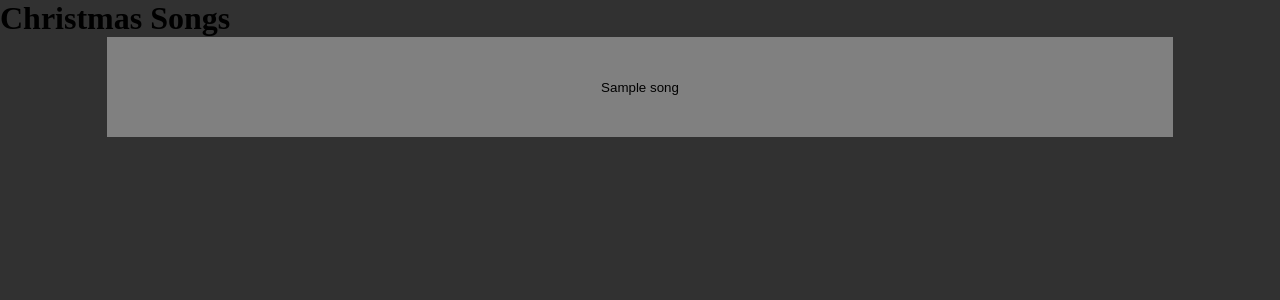
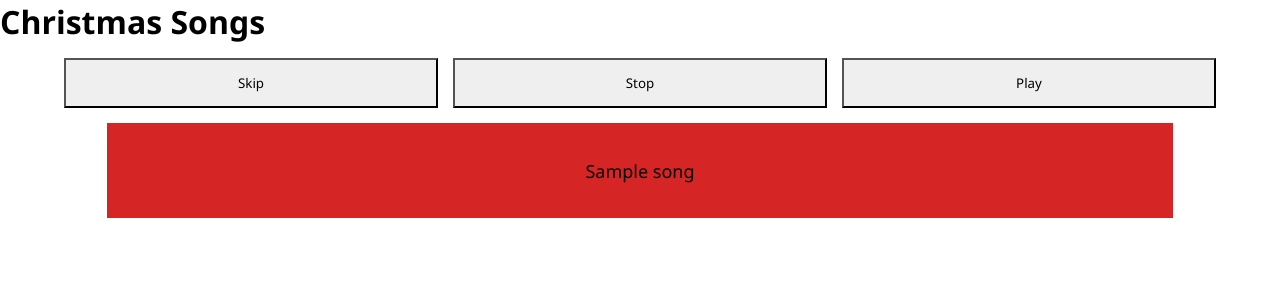
Before and after one commit to benrussell80/christmas-lights, a Flask app: template templates/index.html in a window 1280 px wide. Shown: the top 300 px of the page. Run offline with Flask 2, Linux system fonts and the light colour scheme; the template is opened without the code that fills it: most values are stand-ins (such as "Sample title", 1, 10 or a date in 2020); parts of the project's set-up code (start-up, migrations or seed data) failed here and were passed over.

Commit message:
Convert to events

```diff
--- a/off.py
+++ b/off.py
@@ -4,7 +4,7 @@ import adafruit_ws2801
 
 CLOCK = board.D11
 DATA = board.D10
-NLEDS = 32
+NLEDS = 64
 
 def main():
     leds = adafruit_ws2801.WS2801(
--- a/server.py
+++ b/server.py
@@ -4,7 +4,8 @@ import json
 import os
 import random
 import threading
-from typing import Iterable, List, Tuple
+import time
+from typing import Iterable, List, Optional, Tuple
 
 import adafruit_ws2801
 import board
@@ -16,10 +17,12 @@ from flask.helpers import url_for
 from flask.wrappers import Response
 from typing_extensions import TypedDict
 
+from simpleaudio.shiny import PlayObject
+
 # constants
 CLOCK = board.D11
 DATA = board.D10
-NLEDS = 32
+NLEDS = 64
 COLORS = [
     (251, 185, 49),   # yellow
     (244, 136, 211),  # pink
@@ -34,13 +37,19 @@ COLORS = [
 ]
 
 BLOCKS = [
-    (0, 3),
-    (3, 12),
-    (12, 21),
-    (21, 32),
+    (0, 7),
+    (7, 16),
+    (16, 26),
+    (26, 47),
+    (47, 64),
 ]
 
 # functions for controlling the lights
+def song_duration(file_path: str) -> float:
+    src = source(file_path)
+    return src.duration / src.samplerate
+
+
 def get_onset_times(file_path: str) -> List[float]:
     src = source(file_path)
     os = onset(
@@ -80,37 +89,6 @@ def convert(rgb: Tuple[int, int, int]) -> Tuple[int, int, int]:
     return rgb[2], rgb[1], rgb[0]
 
 
-def hit(leds: adafruit_ws2801.WS2801, region: Iterable[int], color: Tuple[int, int, int]):
-    leds.fill((255, 255, 255))
-    for i in region:
-        leds[i] = color
-    leds.show()
-
-
-async def wait_then_hit(leds: adafruit_ws2801.WS2801, region: Iterable[int], color: Tuple[int, int, int], seconds: float):
-    await asyncio.sleep(seconds)
-    hit(leds, region, color)
-
-
-async def draw(onsets: List[float]):
-    with adafruit_ws2801.WS2801(
-        clock=CLOCK,
-        data=DATA,
-        n=NLEDS,
-        brightness=1.0,
-        auto_write=False
-    ) as leds:
-        await asyncio.gather(*[
-            wait_then_hit(leds, range(*random.choice(BLOCKS)), convert(COLORS[i % len(COLORS)]), onset)
-            for i, onset in enumerate(onsets)
-        ])
-
-
-def draw_sync(onsets: List[float]):
-    loop = asyncio.new_event_loop()
-    loop.run_until_complete(draw(onsets))
-
-
 # setup flask app
 assert load_dotenv(), 'Unable to load .env file'
 
@@ -128,34 +106,123 @@ class Song(TypedDict):
 
 class SongQueue:
     requests: List[Song]
+    requests_lock: threading.Lock
     queue: Iterable[Song]
+
+    start_event: asyncio.Event
+    stop_event: asyncio.Event
+    stop_recognized: threading.Event
 
     def __init__(self):
         with open('songs.json') as fh:
             songs: List[Song] = json.load(fh)
         self.queue = itertools.cycle(songs)
         self.requests = []
+        self.requests_lock = threading.Lock()
+
+        self.event_loop = asyncio.new_event_loop()
+        self.start_event = asyncio.Event(loop=self.event_loop)
+        self.stop_event = asyncio.Event(loop=self.event_loop)
+        self.stop_recognized = threading.Event()
 
     def __iter__(self):
         return self
 
     def __next__(self) -> Song:
-        if len(self.requests) > 0:
-            return self.requests.pop(0)
-        else:
-            return next(self.queue)
+        with self.requests_lock:
+            if len(self.requests) > 0:
+                return self.requests.pop(0)
+            else:
+                return next(self.queue)
 
     def push(self, song: Song):
-        self.requests.append(song)
+        with self.requests_lock:
+            self.requests.append(song)
 
-    def reset_cycle(self):
-        with open('songs.json') as fh:
-            songs: List[Song] = json.load(fh)
-        self.queue = itertools.cycle(songs)
+    def skip(self):
+        self.stop()
+        self.play()
+
+    def stop(self):
+        self.stop_event.set()
+        self.start_event.clear()
+        self.stop_recognized.wait()
+        self.stop_recognized.clear()
+
+    def play(self):
+        self.start_event.set()
+        self.stop_event.clear()
+
+    async def main(self):
+        while True:
+            await self.start_event.wait()
+            song = next(self)
+            await asyncio.gather(
+                self.play_song(song),
+                self.play_lights(song),
+                loop=self.event_loop
+            )
+
+    def loop(self):
+        self.event_loop.run_until_complete(self.main())
+
+    async def play_song(self, song: Song):
+        file_path = song['file']
+        music = simpleaudio.WaveObject.from_wave_file(file_path)
+        play_obj = music.play()
+        try:
+            await asyncio.wait_for(self.stop_event_async.wait(), timeout=song_duration(file_path), loop=self.event_loop)
+        except asyncio.TimeoutError:
+            # song played out
+            play_obj.wait_done()
+        else:
+            # event was set, stop the song
+            play_obj.stop()
+            self.stop_recognized.set()
+
+    async def wait_then_hit(self, leds: adafruit_ws2801.WS2801, region: Iterable[int], color: Tuple[int, int, int], seconds: float):
+        try:
+            await asyncio.wait_for(self.stop_event_async.wait(), seconds)
+        except asyncio.TimeoutError:
+            self.hit(leds, region, color)
+        else:
+            # event was set, do nothing
+            pass
+
+    async def play_lights(self, song: Song):
+        file_path = song['file']
+        onsets = get_onset_times(file_path)
+
+        regions = [
+            range(*random.choice(BLOCKS))
+            for _ in onsets
+        ]
+
+        colors = [
+            convert(COLORS[i % len(COLORS)])
+            for i, _ in enumerate(onsets)
+        ]
+
+        with adafruit_ws2801.WS2801(
+            clock=CLOCK,
+            data=DATA,
+            n=NLEDS,
+            brightness=1.0,
+            auto_write=False
+        ) as leds:
+            await asyncio.gather(*[
+                self.wait_then_hit(leds, region, color, onset)
+                for region, color, onset in zip(regions, colors, onsets)
+            ])
+
+    async def hit(self, leds: adafruit_ws2801.WS2801, region: Iterable[int], color: Tuple[int, int, int]):
+        leds.fill((255, 255, 255))
+        for i in region:
+            leds[i] = color
+        leds.show()
 
 
 song_queue = SongQueue()
-queue_lock = threading.Lock()
 
 
 @app.route('/', methods=['GET', 'POST'])
@@ -164,44 +231,40 @@ def index() -> Response:
         songs: List[Song] = json.load(fh)
 
     if request.method == 'POST':
-        song_id = request.form.get('song-id')
-        for song in songs:
-            if song['id'] == int(song_id):
-                with queue_lock:
-                    song_queue.push(song)
-                flash(f'Added {song["name"]} to queue.', 'info')
-                break
+        action = request.form.get('action')
+        if action is None:
+            song_id = request.form.get('song-id', default=None, type=int)
+            if song_id is not None:
+                for song in songs:
+                    if song['id'] == song_id:
+                        song_queue.push(song)
+                        flash(f'Added {song["name"]} to queue.', 'info')
+                        break
+                else:
+                    flash('Invalid song.', 'error')
+        elif action == 'skip':
+            song_queue.skip()
+            flash('Skipped song', 'info')
+        elif action == 'stop':
+            song_queue.stop()
+            flash('Stopped song', 'info')
+        elif action == 'play':
+            song_queue.play()
+            flash('Played song', 'info')
         else:
-            flash('Invalid song.', 'error')
+            flash(f'Invalid action: {action}', 'error')
 
         return redirect(url_for('index'))
 
     return render_template('index.html', songs=songs)
 
 
-def run_music():
-    while True:
-        with queue_lock:
-            next_song = next(song_queue)
-
-        file_path = next_song['file']
-        onset_times = get_onset_times(file_path)
-
-        music = simpleaudio.WaveObject.from_wave_file(file_path)
-        play_obj = music.play()
-        lights = threading.Thread(target=draw_sync, args=[onset_times])
-
-        lights.start()
-        lights.join()
-        play_obj.wait_done()
-
-
 def create_app():
-    lights_thread = threading.Thread(target=run_music, daemon=True)
+    lights_thread = threading.Thread(target=song_queue.loop, daemon=True)
     lights_thread.start()
 
     return app
 
 
 if __name__ == '__main__':
-    app.run()
+    create_app().run()
--- a/static/css/styles.css
+++ b/static/css/styles.css
@@ -2,10 +2,11 @@
     box-sizing: border-box;
     padding: 0;
     margin: 0;
+    font-family: 'Segoe UI', Tahoma, Geneva, Verdana, sans-serif;
 }
 
 body {
-    background: rgb(49, 49, 49);
+    background: rgb(255, 255, 255);
 }
 
 .hidden {
@@ -32,11 +33,11 @@ ul.flashes {
 }
 
 #songs .song-btn:nth-child(2n+1) {
-    background: gray;
+    background: rgb(214, 37, 37);
 }
 
 #songs .song-btn:nth-child(2n) {
-    background: white;
+    background: rgb(68, 184, 23);
 }
 
 #songs {
@@ -47,4 +48,20 @@ ul.flashes {
 
 .song-btn {
     grid-column: 2 / 3;
+    cursor: pointer;
+    font-size: large;
+    margin-bottom: 5px;
 }
+
+#controls {
+    display: grid;
+    grid-template-columns: 1fr 1fr 1fr;
+    grid-auto-rows: minmax(50px, auto);
+    column-gap: 15px;
+    margin-bottom: 10px;
+    margin: 15px 5vw;
+}
+
+.control-btn {
+    border-radius: 0;
+}
--- a/templates/index.html
+++ b/templates/index.html
@@ -17,8 +17,14 @@
     </ul>
     {% endif %}
     {% endwith %}
-    <h1>Christmas Songs</h1>
+    <h1 id="title">Christmas Songs</h1>
     <form method="post">
+        <section id="controls">
+            <button class="control-btn" name="action" value="skip">Skip</button>
+            <button class="control-btn" name="action" value="stop">Stop</button>
+            <button class="control-btn" name="action" value="play">Play</button>
+        </section>
+
         <section id="songs">
             {% for song in songs %}
             <button class="song-btn" name="song-id" value="{{ song.id }}">{{ song.name }}</button>
```
Also changed, not shown: README.md (added).
